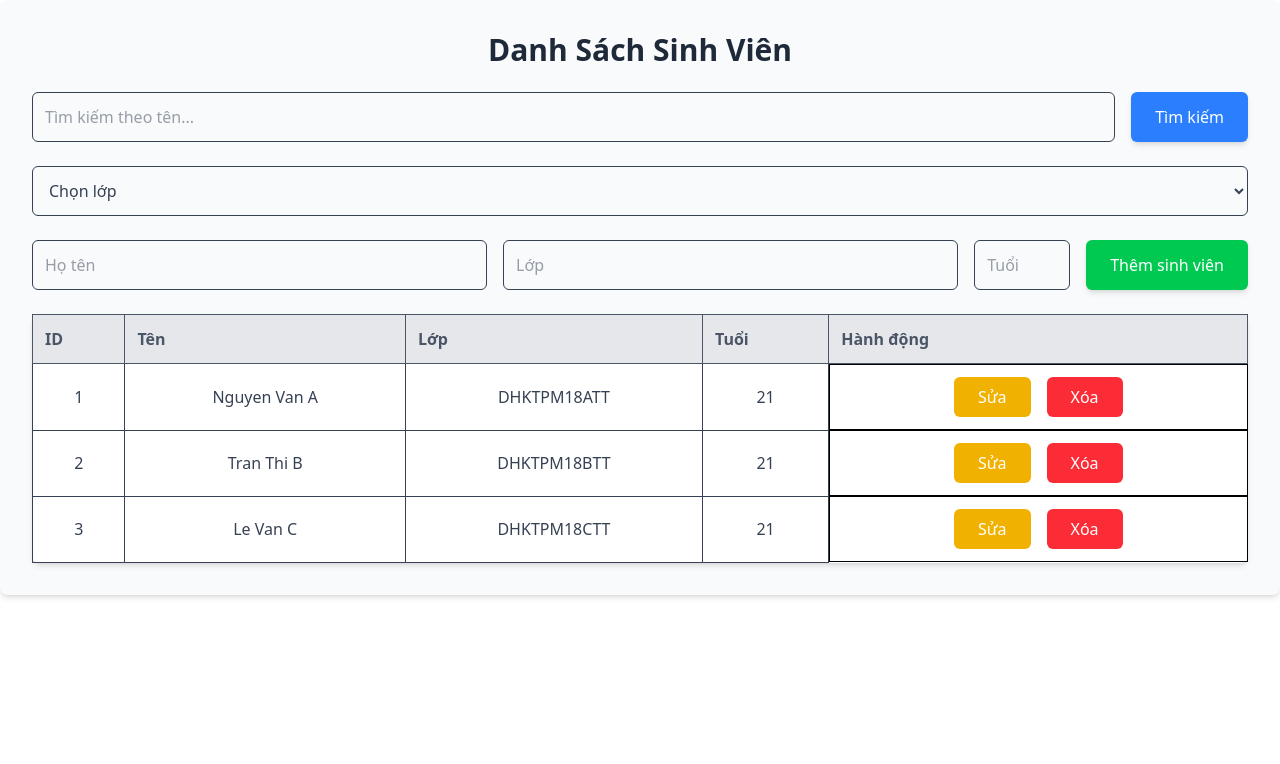
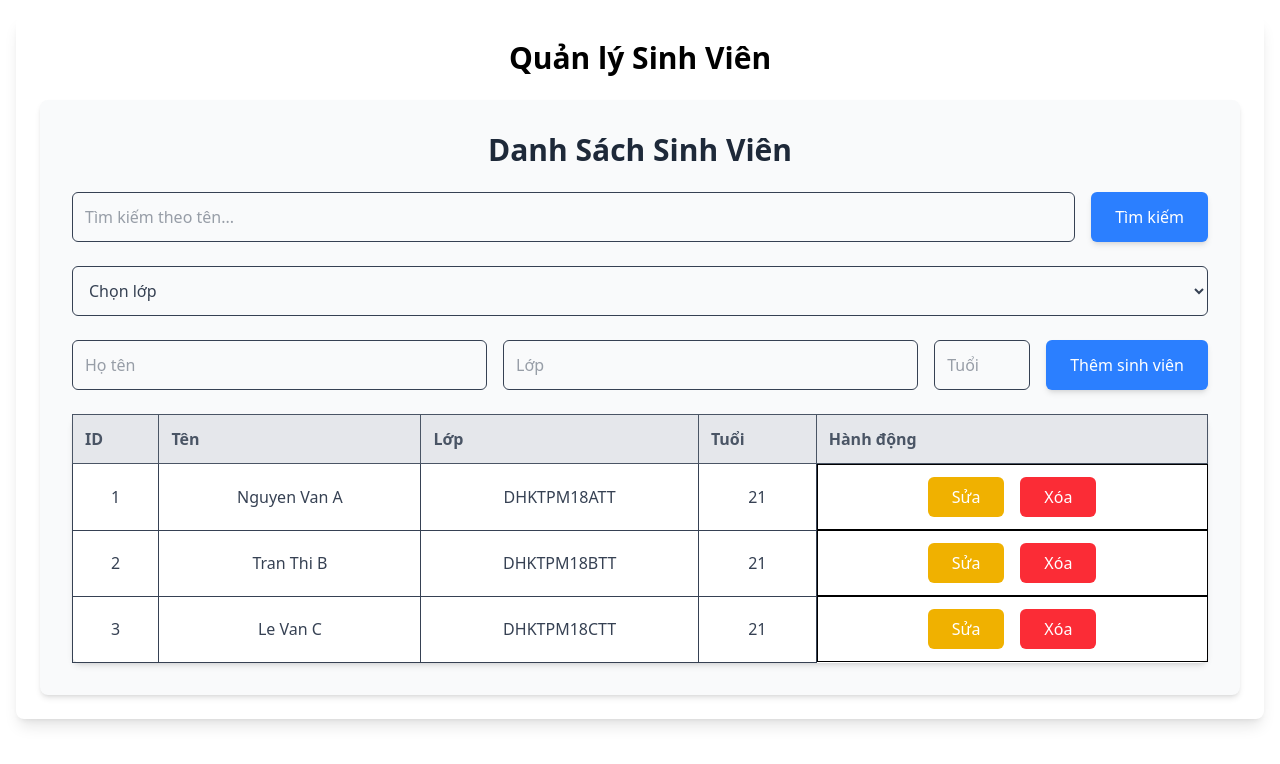
Before and after one commit to DeeDeevk/LTPTGiaoDien_NguyenHoVietKhoa_BaiThi, a React (Vite) app: page / in a window 1280 px wide. Shown: the top 764 px of the page. Built offline with nearby package versions, Linux system fonts and the light colour scheme.

Commit message:
style: cai thien giao dien 2

```diff
--- a/src/App.jsx
+++ b/src/App.jsx
@@ -1,16 +1,22 @@
-import { useState } from 'react'
-import reactLogo from './assets/react.svg'
-import viteLogo from '/vite.svg'
-import SinhVienList from './components/SinhVienList'
-import './App.css'
+import { useState } from 'react';
+import reactLogo from './assets/react.svg';
+import viteLogo from '/vite.svg';
+import SinhVienList from './components/SinhVienList';
+import './App.css';
 
 function App() {
+  return (
+    <div className="container mx-auto p-4">
+      <form className="bg-white p-6 rounded-lg shadow-lg">
+        <h2 className="text-3xl font-bold text-center mb-6">Quản lý Sinh Viên</h2>
 
-  return (
-    <div>
-      <SinhVienList/>
+        {/* Bạn có thể thêm các trường khác ở đây */}
+
+        <SinhVienList />
+
+      </form>
     </div>
-  )
+  );
 }
 
-export default App
+export default App;
--- a/src/components/SinhVienList.jsx
+++ b/src/components/SinhVienList.jsx
@@ -139,7 +139,7 @@ function SinhVienList() {
           onChange={handleInputChange}
         />
         <button
-          className="bg-green-500 text-white px-6 py-3 rounded-md shadow-md hover:bg-green-600 focus:outline-none"
+          className="bg-blue-500 text-white px-6 py-3 rounded-md shadow-md hover:bg-blue-600 focus:outline-none"
           onClick={handleAddStudent}
         >
           Thêm sinh viên
@@ -180,7 +180,7 @@ function SinhVienList() {
             Lưu thay đổi
           </button>
           <button
-            className="bg-gray-500 text-white px-6 py-3 rounded-md shadow-md hover:bg-gray-600 ml-4 focus:outline-none"
+            className="bg-blue-500 text-white px-6 py-3 rounded-md shadow-md hover:bg-blue-600 ml-4 focus:outline-none"
             onClick={() => setEditStudent(null)}
           >
             Hủy
```
Also changed, not shown: MinhChung/caiThienUI.PNG (added).
